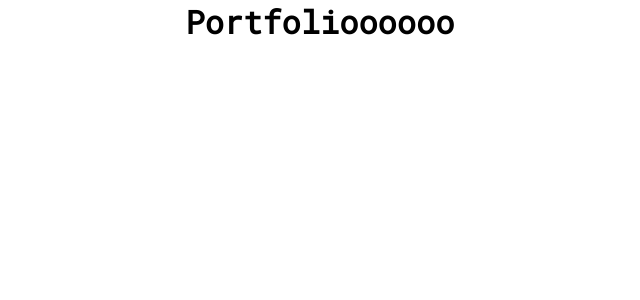
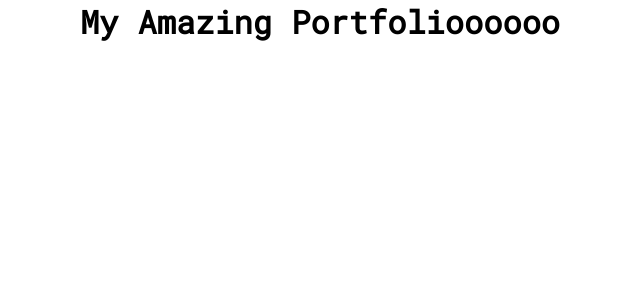
Before and after one commit to pasternakewa/pasternakewa.github.io, a React (Create React App) app: page / in a window 1280 px wide. Shown: the top 300 px of the page, without its empty margins (320-960 px from the left). Built offline with nearby package versions, Linux system fonts and the light colour scheme.

Commit message:
Update package.json scripts

```diff
--- a/package.json
+++ b/package.json
@@ -17,7 +17,7 @@
     "start": "react-scripts start",
     "build": "react-scripts build",
     "predeploy": "npm run build",
-    "deploy": "gh-pages -b master -d build",
+    "deploy": "npm run build && gh-pages -b master -d build",
     "test": "react-scripts test",
     "eject": "react-scripts eject"
   },
--- a/src/App.js
+++ b/src/App.js
@@ -3,7 +3,7 @@ import "./App.css";
 function App() {
   return (
     <div className="App">
-      <h1>Portfolioooooo</h1>
+      <h1>My Amazing Portfolioooooo</h1>
     </div>
   );
 }
```
